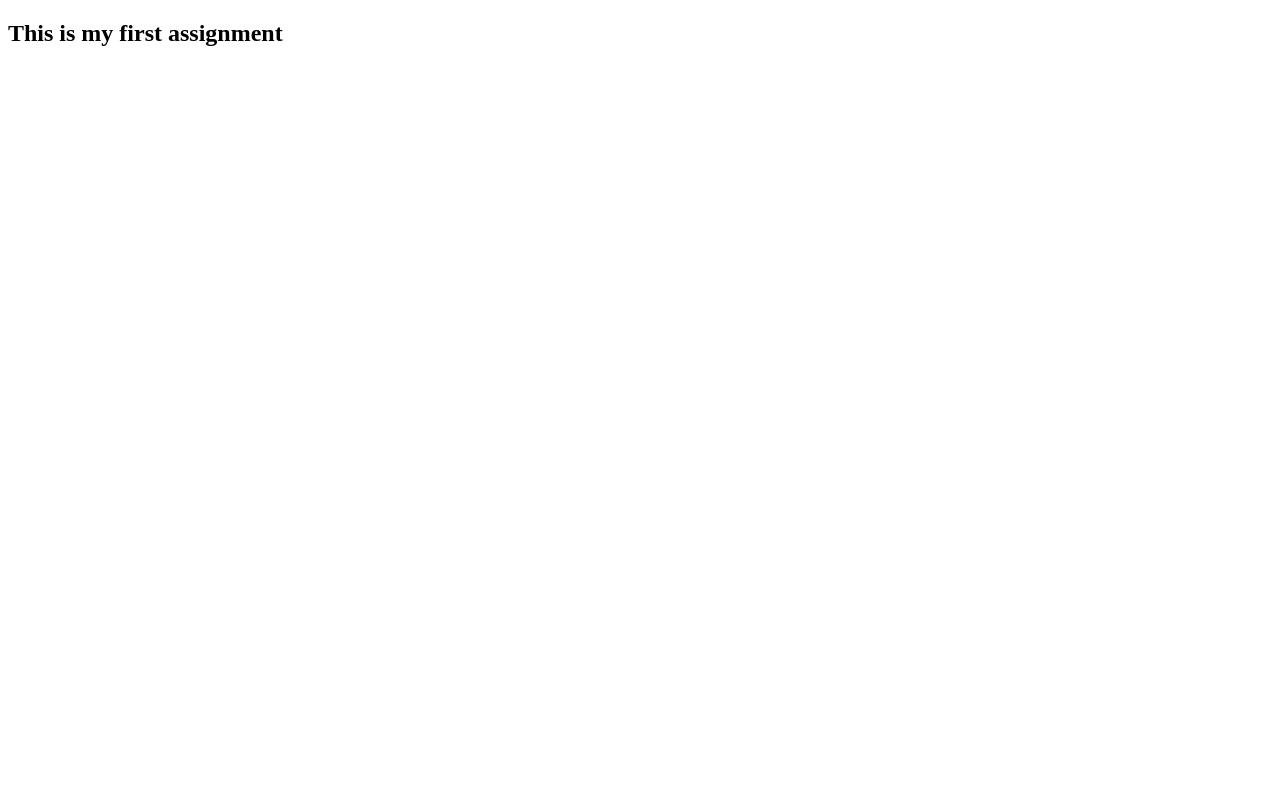
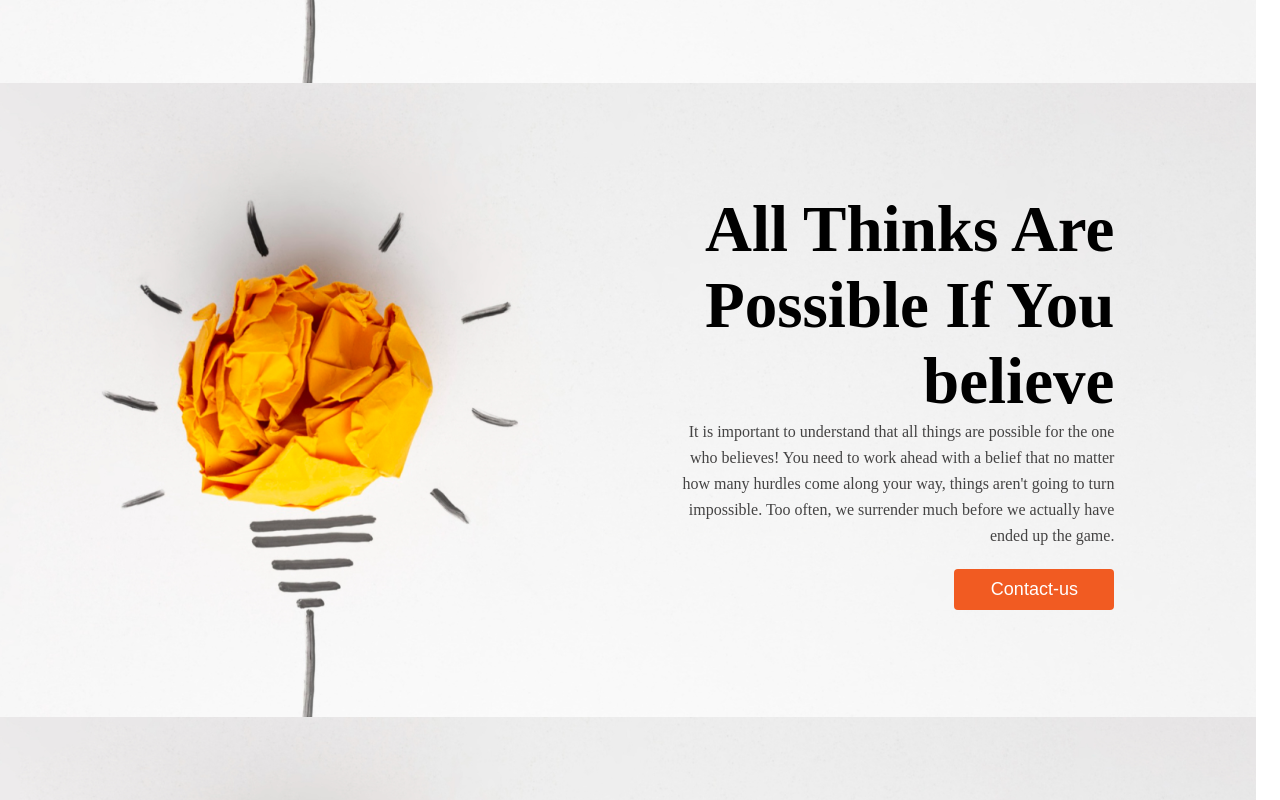
Before and after one commit to Mahbub-web-hero-1997/assignment-1, a plain HTML site: page index.html in a window 1280 px wide. Drawn offline with Linux system fonts and the light colour scheme.

Commit message:
banner section added

```diff
--- a/index.html
+++ b/index.html
@@ -6,13 +6,27 @@
     <meta http-equiv="X-UA-Compatible" content="IE=edge">
     <meta name="viewport" content="width=device-width, initial-scale=1.0">
     <title>new-year-new-me</title>
+    <link rel="stylesheet" href="style.css">
 </head>
 
 <body>
 
-    <section class="header_Section">
-        <h1>This is my first assignment</h1>
-    </section>
+    <header class="header_Aria">
+        <section class="header_Section">
+            <div class="banner_content">
+                <h1 class="banner_Title">All Thinks Are Possible If You believe</h1>
+                <p class="banner_info">It is important to understand that all things are possible for the one who
+                    believes! You need to work
+                    ahead with a
+                    belief that no matter how many hurdles come along your way, things aren't going to turn impossible.
+                    Too often, we
+                    surrender much before we actually have ended up the game.</p>
+                <div class="contact_btn">
+                    <button>Contact-us</button>
+                </div>
+            </div>
+        </section>
+    </header>
 
 </body>
 
--- a/style.css
+++ b/style.css
@@ -0,0 +1,62 @@
+* {
+    margin: 0;
+    padding: 0;
+}
+
+.header_Aria {
+    width: 95%;
+    height: 100vh;
+    background-image: url(./images/banner/banner1.png);
+    background-position: center;
+    background-size: contain;
+    padding: 0px 20px;
+}
+
+.header_Section {
+    width: 90%;
+    height: 100vh;
+    display: flex;
+    justify-content: right;
+    align-items: center;
+
+}
+
+.banner_content {
+    width: 40%;
+    /* margin-right: 50px; */
+}
+
+.banner_Title {
+    font-family: 'Work Sans';
+    font-weight: 700;
+    font-size: 65px;
+    line-height: 76px;
+    text-align: right;
+}
+
+.banner_info {
+    font-family: 'Work Sans';
+    font-weight: 400;
+    font-size: 16px;
+    line-height: 26px;
+    text-align: right;
+    color: #444343;
+}
+
+.contact_btn {
+    display: flex;
+    justify-content: right;
+    align-items: right;
+    margin-top: 20px;
+}
+
+.contact_btn button {
+    width: 160px;
+    background: #F15B22;
+    padding: 10px;
+    border-radius: 4px;
+    color: white;
+    border: none;
+    font-size: 18px;
+
+}
```
